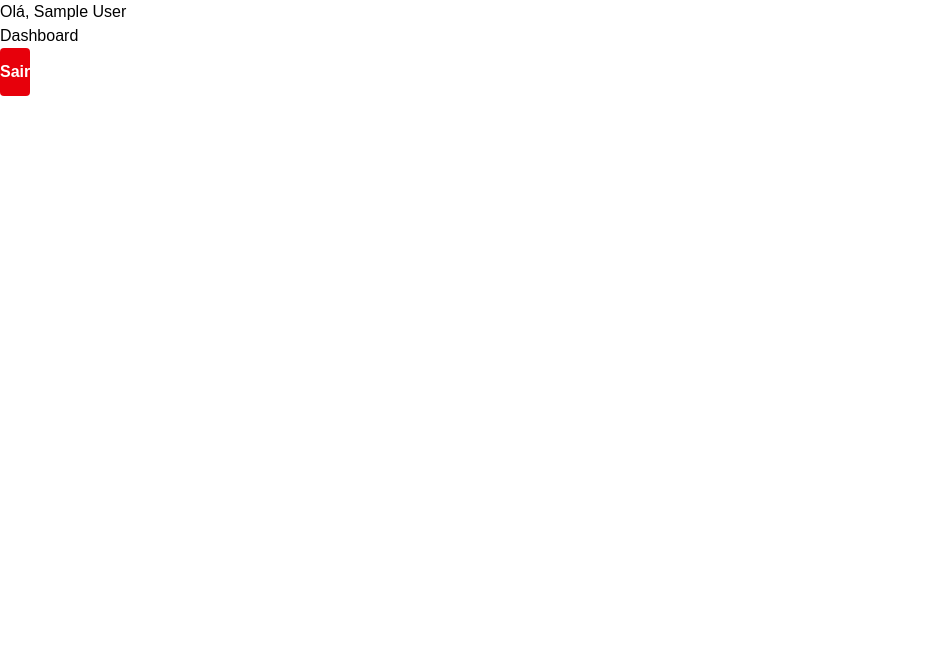
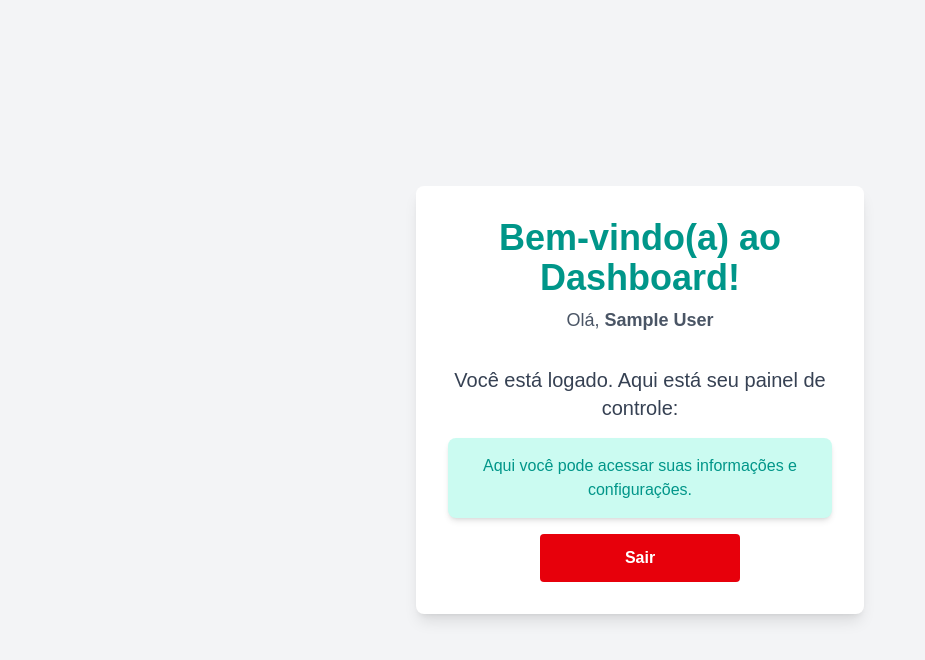
Before and after one commit to andre-0303/projeto-next-auth, a Next.js app: page /dashboard in a window 1280 px wide. Shown: the top 660 px of the page, without its empty margins (0-925 px from the left). Built offline with nearby package versions, Linux system fonts and the light colour scheme; no server answers; sample sign-in values are in the browser's storage.

Commit message:
refactor:melhorias no código

```diff
--- a/src/app/components/LoginForm.tsx
+++ b/src/app/components/LoginForm.tsx
@@ -45,7 +45,7 @@ export default function LoginForm() {
 
       <button
         type="submit"
-        className="bg-blue-600 hover:bg-blue-700 transition-colors text-white font-semibold py-3 rounded cursor-pointer"
+        className="bg-[#00DFC0] hover:bg-[#6bc0b4] transition-colors text-white font-semibold py-3 rounded cursor-pointer"
       >
         Login
       </button>
--- a/src/app/components/LogoutButton.tsx
+++ b/src/app/components/LogoutButton.tsx
@@ -4,7 +4,7 @@ import { signOut } from "next-auth/react";
 export default function LogoutButton() {
     return (
         <button className="bg-red-600 hover:bg-red-700 transition-colors
-         text-white font-semibold py-3 rounded cursor-pointer
+         text-white font-semibold py-3 rounded cursor-pointer w-50 max-w-full
          " onClick={() => signOut()}>Sair</button>
     )
 }
--- a/src/app/components/RegisterForm.tsx
+++ b/src/app/components/RegisterForm.tsx
@@ -66,7 +66,7 @@ export default function RegisterForm() {
 
       <button
         type="submit"
-        className="bg-green-600 hover:bg-green-700 transition-colors text-white font-semibold py-3 rounded cursor-pointer"
+        className="bg-[#007dfe] hover:bg-blue-700 transition-colors text-white font-semibold py-3 rounded cursor-pointer"
       >
         Cadastrar
       </button>
--- a/src/app/dashboard/page.tsx
+++ b/src/app/dashboard/page.tsx
@@ -5,14 +5,29 @@ import LogoutButton from "../components/LogoutButton"
 export default async function Page() {
     const session = await getServerSession()
 
-    if(!session) {
+    if (!session) {
         redirect('/')
     }
+
     return (
-        <div>
-            <div>Olá, {session?.user?.name} </div>
-            <div>Dashboard</div>
-            <div><LogoutButton/></div>
+        <div className="min-h-screen bg-gray-100 flex flex-col items-center justify-center py-12 px-4 sm:px-6 lg:px-8">
+            <div className="max-w-md w-full space-y-8 bg-white p-8 rounded-lg shadow-lg">
+                <div className="flex flex-col items-center mb-6">
+                    <h1 className="text-4xl font-semibold text-center text-teal-600">Bem-vindo(a) ao Dashboard!</h1>
+                    <p className="mt-2 text-lg text-gray-600">Olá, <span className="font-semibold">{session?.user?.name}</span></p>
+                </div>
+                <div className="mt-8">
+                    <div className="text-center">
+                        <p className="text-xl text-gray-700 mb-4">Você está logado. Aqui está seu painel de controle:</p>
+                        <div className="bg-teal-100 p-4 rounded-lg mb-4 shadow-md">
+                            <p className="text-teal-600 font-medium">Aqui você pode acessar suas informações e configurações.</p>
+                        </div>
+                        <div>
+                            <LogoutButton />
+                        </div>
+                    </div>
+                </div>
+            </div>
         </div>
     )
 }
--- a/src/app/register/page.tsx
+++ b/src/app/register/page.tsx
@@ -5,18 +5,16 @@ export default function Register() {
   return (
     <div className="min-h-screen flex flex-col md:flex-row">
 
-      {/* Formulário primeiro */}
       <div className="w-full md:w-1/2 bg-white flex items-center justify-center p-8">
         <RegisterForm />
       </div>
 
-      {/* Imagem à direita */}
-      <div className="w-full md:w-1/2 bg-white md:bg-[#00DFC0] flex items-center justify-center">
+      <div className="w-full md:w-1/2 bg-white md:bg-[#a6c9ff] flex items-center justify-center">
         <Image
-          src="/download(1).png"
+          src="/image.png"
           alt="img"
-          width={450}
-          height={450}
+          width={500}
+          height={500}
           className="max-w-full h-auto"
         />
       </div>
```
Also changed, not shown: public/image.png (added).
